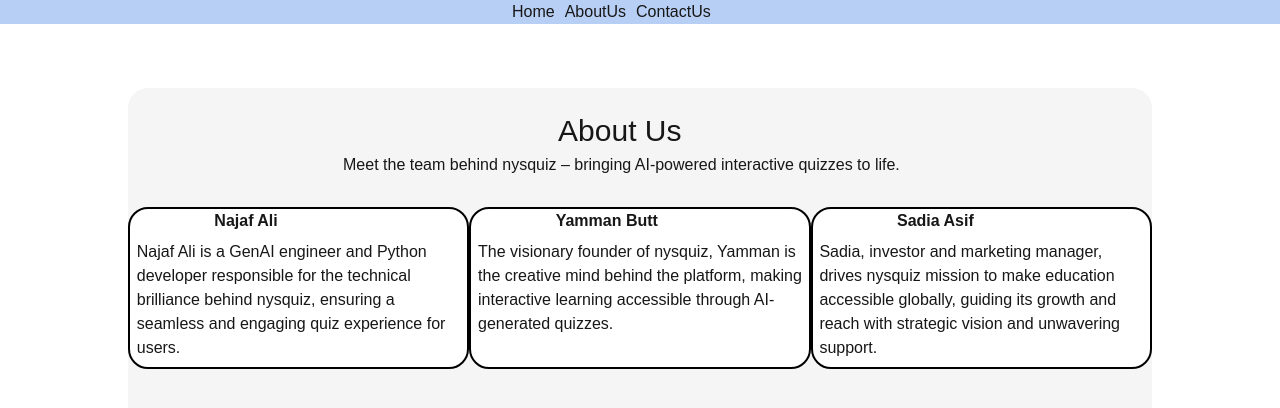
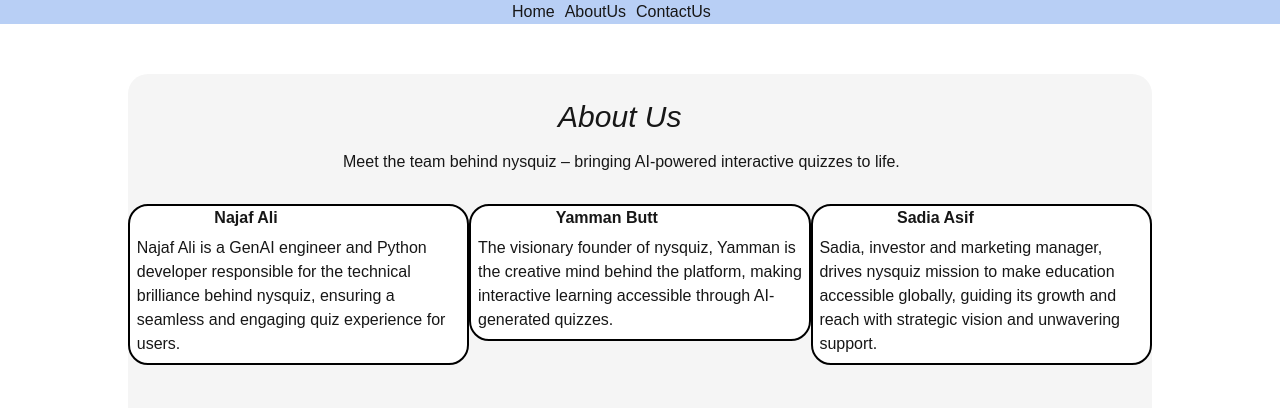
Before and after one commit to mryamanbutt333/multipage_nextjs-css, a Next.js app: page /aboutUs in a window 1280 px wide. Shown: the top 408 px of the page. Built offline with nearby package versions, Linux system fonts and the light colour scheme.

Commit message:
Update page.tsx

```diff
--- a/src/app/aboutUs/page.tsx
+++ b/src/app/aboutUs/page.tsx
@@ -4,29 +4,27 @@ export default function AboutUs(){
     return(
       <div>
 
-        <div  className="bg-[#f5f5f5] h-[70%] w-[80%] ml-[10%] mt-[5%] pb-[7%] border-solid rounded-[20px]">
+        <div  style={{background:"#f5f5f5",height:"70%",width:"80%",marginLeft:"10%",marginTop:"50px", paddingBottom:"7%",borderStyle:"solid",borderRadius:"20px",paddingLeft:"0%"}}>
 
-        <h1 className="pl-[42%] pt-[2%] text-[30px] font-">About Us</h1>
-        {/* paddingLeft:"42%",paddingTop:"2%",fontSize:"30px",fontStyle:"italic" */}
-        <p className="pl-[21%] pt[1%]">Meet the team behind nysquiz – bringing AI-powered interactive quizzes to life.</p>
-            <div className="flex pl-[0%] pt-[30px]" >
-            <div className="bg-[white] h-[50%],border-solid rounded-[20px] w-[40%] border-[2px] border-black">
-                <strong  className="pl-[25%]">Najaf Ali</strong>
-                <p className="p-[2%] text-[100%]">Najaf Ali is a GenAI engineer and Python developer responsible for the technical brilliance behind nysquiz, ensuring a seamless and engaging quiz experience for users.
+        <h1 style={{paddingLeft:"42%",paddingTop:"2%",fontSize:"30px",fontStyle:"italic"}}>About Us</h1>
+        <p style={{paddingLeft:"21%",paddingTop:"1%"}}>Meet the team behind nysquiz – bringing AI-powered interactive quizzes to life.</p>
+            <div style={{display:"flex",paddingLeft:"0%",paddingTop:"30px"}} >
+            <div style={{background:"white" , height:"50%",borderStyle:"solid",borderRadius:"20px",width:"40%",borderWidth:"2px",borderColor:"black"}}>
+                <strong style={{paddingLeft:"25%"}}>Najaf Ali</strong>
+                <p style={{padding:"2%",fontSize:"100%"}}>Najaf Ali is a GenAI engineer and Python developer responsible for the technical brilliance behind nysquiz, ensuring a seamless and engaging quiz experience for users.
 
 </p>
                  </div>
-            <div className="bg-[white] h-[50%],border-solid rounded-[20px] w-[40%] border-[2px] border-black">
-                 <strong  className="pl-[25%]">Yamman Butt</strong>
-                 <p className="p-[2%] text-[100%]">The visionary founder of nysquiz, Yamman is the creative mind behind the platform, making interactive learning accessible through AI-generated quizzes.</p>
+            <div style={{background:"white", height:"50%",borderStyle:"solid",borderRadius:"20px",width:"40%",borderWidth:"2px",borderColor:"black",}}>
+                 <strong style={{paddingLeft:"25%"}}>Yamman Butt</strong>
+                 <p style={{padding:"2%",fontSize:"100%"}}>The visionary founder of nysquiz, Yamman is the creative mind behind the platform, making interactive learning accessible through AI-generated quizzes.</p>
                  </div>
-            <div className="bg-[white] h-[50%],border-solid rounded-[20px] w-[40%] border-[2px] border-black">
-               <strong className="pl-[25%]">Sadia Asif</strong>
-               <p className="p-[2%] text-[100%]">Sadia, investor and marketing manager, drives nysquiz mission to make education accessible globally, guiding its growth and reach with strategic vision and unwavering support.</p>
+            <div style={{background:"white", height:"50%",borderStyle:"solid",borderRadius:"20px",width:"40%",borderWidth:"2px",borderColor:"black"}}>
+               <strong style={{paddingLeft:"25%"}}>Sadia Asif</strong>
+               <p style={{padding:"2%",fontSize:"100%"}}>Sadia, investor and marketing manager, drives nysquiz mission to make education accessible globally, guiding its growth and reach with strategic vision and unwavering support.</p>
                 </div>
             </div>
         </div>
       </div>
     )
   }
-  // background:"#f5f5f5",height:"70%",width:"80%",marginLeft:"10%",marginTop:"50px", paddingBottom:"7%",borderStyle:"solid",borderRadius:"20px",paddingLeft:"0%
```
